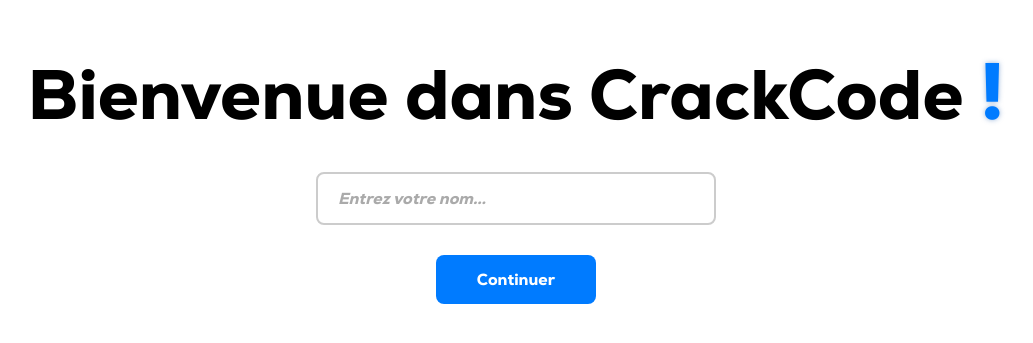
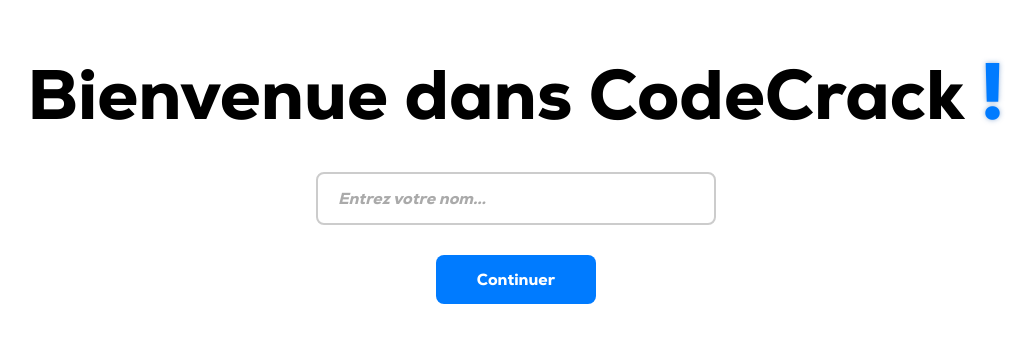
Before and after one commit to cyrilnapo/codecrack, a Vue app: page / in a window 1280 px wide. Shown: the part 183-526 px from the top of the page, without its empty margins (124-1157 px from the left). Built offline with nearby package versions, Linux system fonts and the light colour scheme.

Commit message:
fix(home): title name fix

```diff
--- a/src/views/Home.vue
+++ b/src/views/Home.vue
@@ -1,7 +1,7 @@
 <template>
     <div v-motion-slide-bottom class="home-page">
         <div class="container">
-            <h1 class="title">Bienvenue dans CrackCode <span v-motion="motionGlowText" class="exclamation">!</span></h1>
+            <h1 class="title">Bienvenue dans CodeCrack <span v-motion="motionGlowText" class="exclamation">!</span></h1>
             <input autocomplete="off" maxlength="10" id="userNameInput" v-model="userName" type="input"
                 placeholder="Entrez votre nom..." class="input" /><br>
             <button class="continueBtn" @click="startGame">Continuer</button>
```
